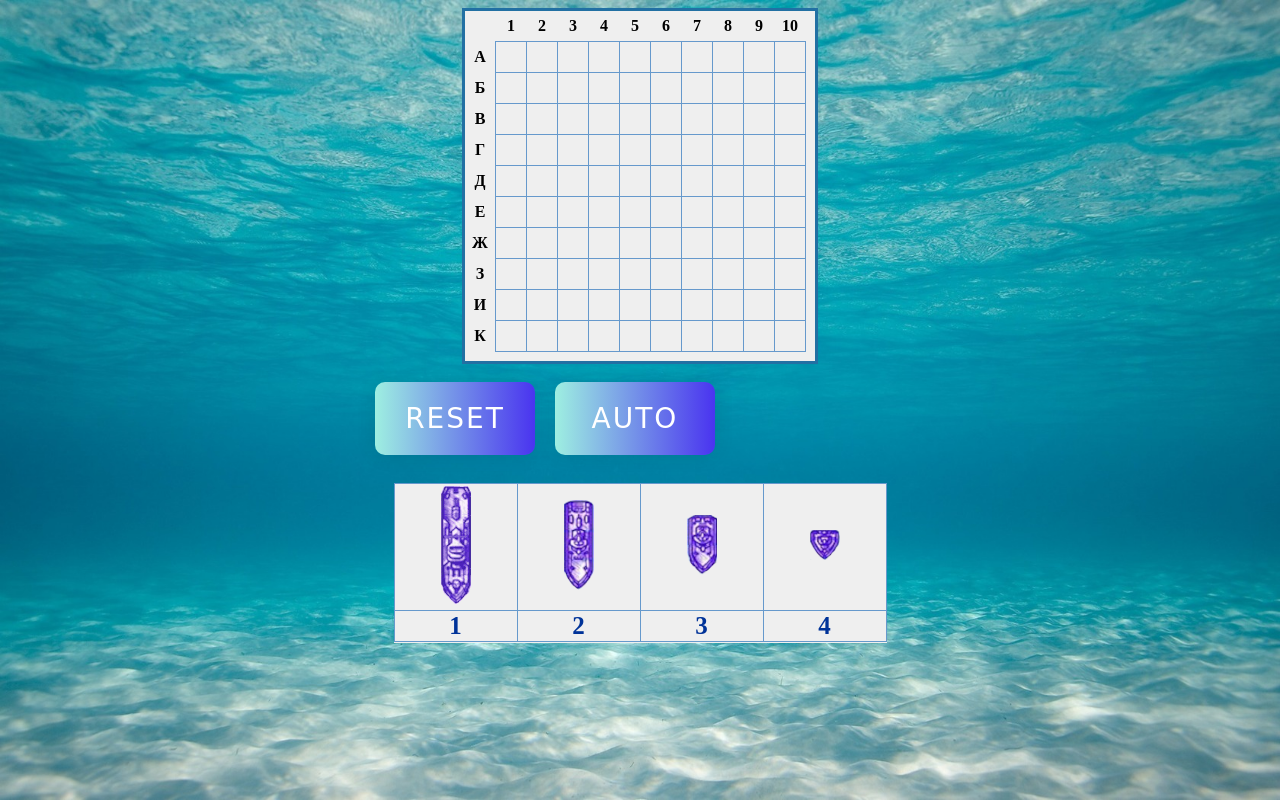
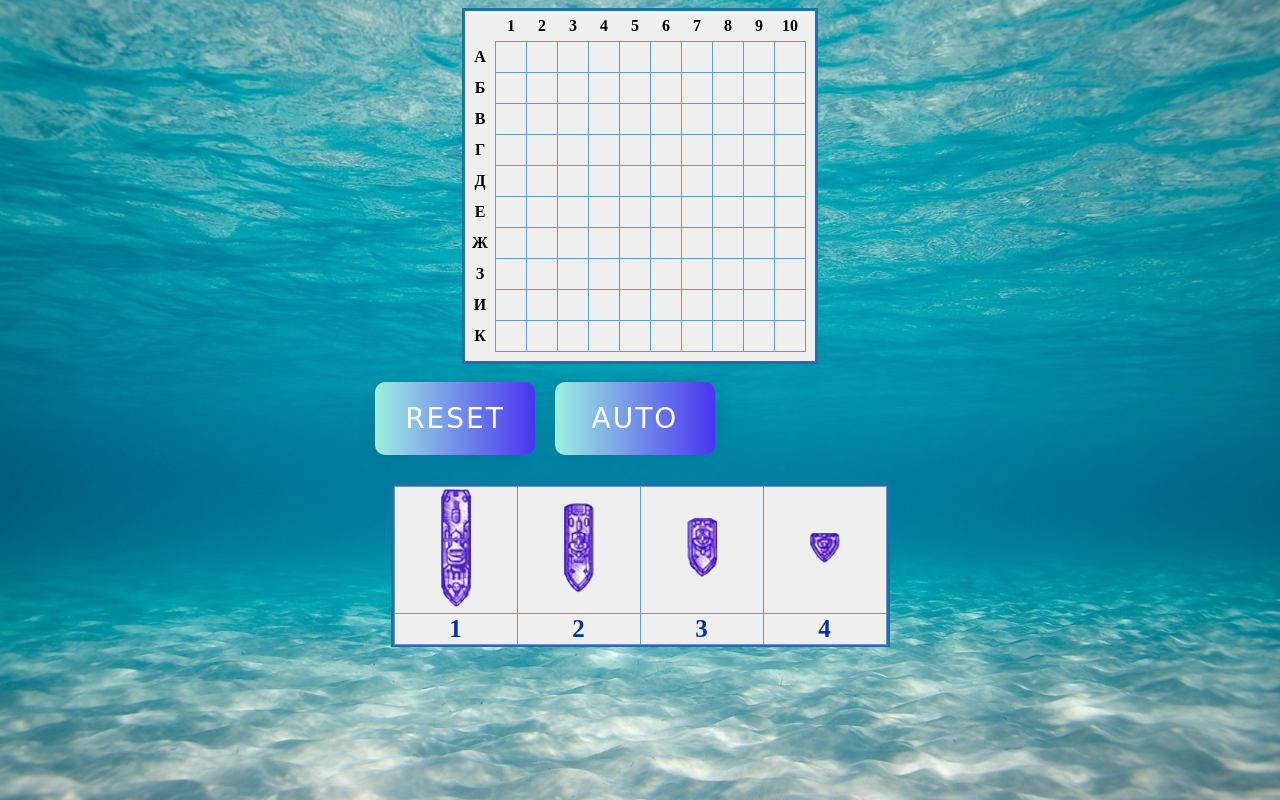
Before and after one commit to flyvem/sea-battles, a plain HTML site: page index.html in a window 1280 px wide. Drawn offline with Linux system fonts and the light colour scheme; a web font is replaced by a local one.

Commit message:
sea_v1.0

```diff
--- a/style.css
+++ b/style.css
@@ -14,9 +14,10 @@ body {
     margin-right: auto;
 }
 .div2 {
-    height: 160px;
+    height: 158px;
     width: 493px;
     background: #efefef;
+    border: 3px solid #2270a3;
     margin-left: auto;
     margin-right: auto;
 }
```
